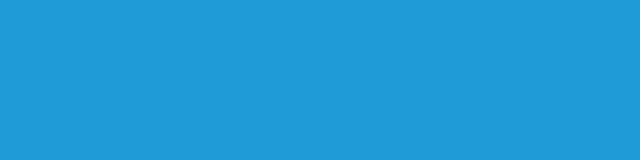
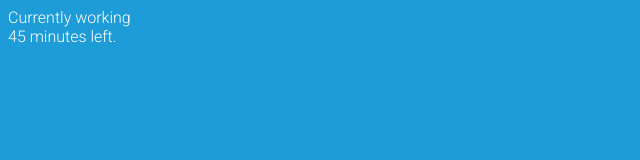
Before and after one commit to negatendo/restbreaker, a plain HTML site: page index.html in a window 1280 px wide. Shown: the whole page, without its empty margins (0-640 px from the left). Drawn offline with Linux system fonts and the light colour scheme.

Commit message:
setup some display logic

```diff
--- a/index.html
+++ b/index.html
@@ -3,11 +3,16 @@
 <html xmlns="http://www.w3.org/1999/xhtml">
 <head>
     <title>restbreaker</title>
-    <link rel="Stylesheet" href="css/style.css" />
+    <link href='http://fonts.googleapis.com/css?family=Roboto:700,300' rel='stylesheet' type='text/css'>
+    <link rel="stylesheet" href="css/reset.css" />
+    <link rel="stylesheet" href="css/style.css" />
+    <meta charset="UTF-8">
+	<meta name="author" content="Blimps go 90">
 </head>
 <body>
 
-<div id="foo"></div>
+<section id="status">Getting ready...</section>
+<section id="clock"></section>
 
 <script src="vendor/jquery/jquery-1.8.3.min.js"></script>
 <script src="js/rb.js"></script>
--- a/js/rb.js
+++ b/js/rb.js
@@ -36,6 +36,12 @@ rb = {
 				return false;
 		}
 		return;
+	},
+
+	//returns status
+	getStatus: function(theStatus)
+	{
+		return rbGlobals.currentStatus;
 	},
 
 	//updates the display with whatever is going on!
@@ -142,12 +148,28 @@ rb = {
 
 		//reset the display update timer
 		rbGlobals.timeSinceLastClockUpdate = 0;
+
+		//update the displays
+		$('#status').html('Currently ' + rb.getStatus());
+		$('#clock').html(rb.getMinutesUntilNextEvent(currentTime,rbGlobals.nextEventTime) + ' minutes left.');
+		document.title = rb.getStatus() + ' - ' + rb.getMinutesUntilNextEvent(currentTime,rbGlobals.nextEventTime) + ' minutes left.'
 	},
 
 }; //end of rb object
 
-//initally of course we will be working, so set that status as well as the first break time
-rb.setStatus('working');
+//start our engines
+$( document ).ready(function() {
+	console.log('Getting ready...');
 
-//start the program by calling refresh every second
-var refreshInterval = setInterval(function(){rb.refresh()},1000);
+	//initally of course we will be working, so set that status as well as the first break time
+	rb.setStatus('working');
+
+	//start the program by calling refresh every second
+	var refreshInterval = setInterval(function(){rb.refresh()},1000);
+
+	//inital refresh and display update
+	rb.refresh();
+	rb.clockDisplayUpdate();
+
+	console.log('Ready!');
+});
```
